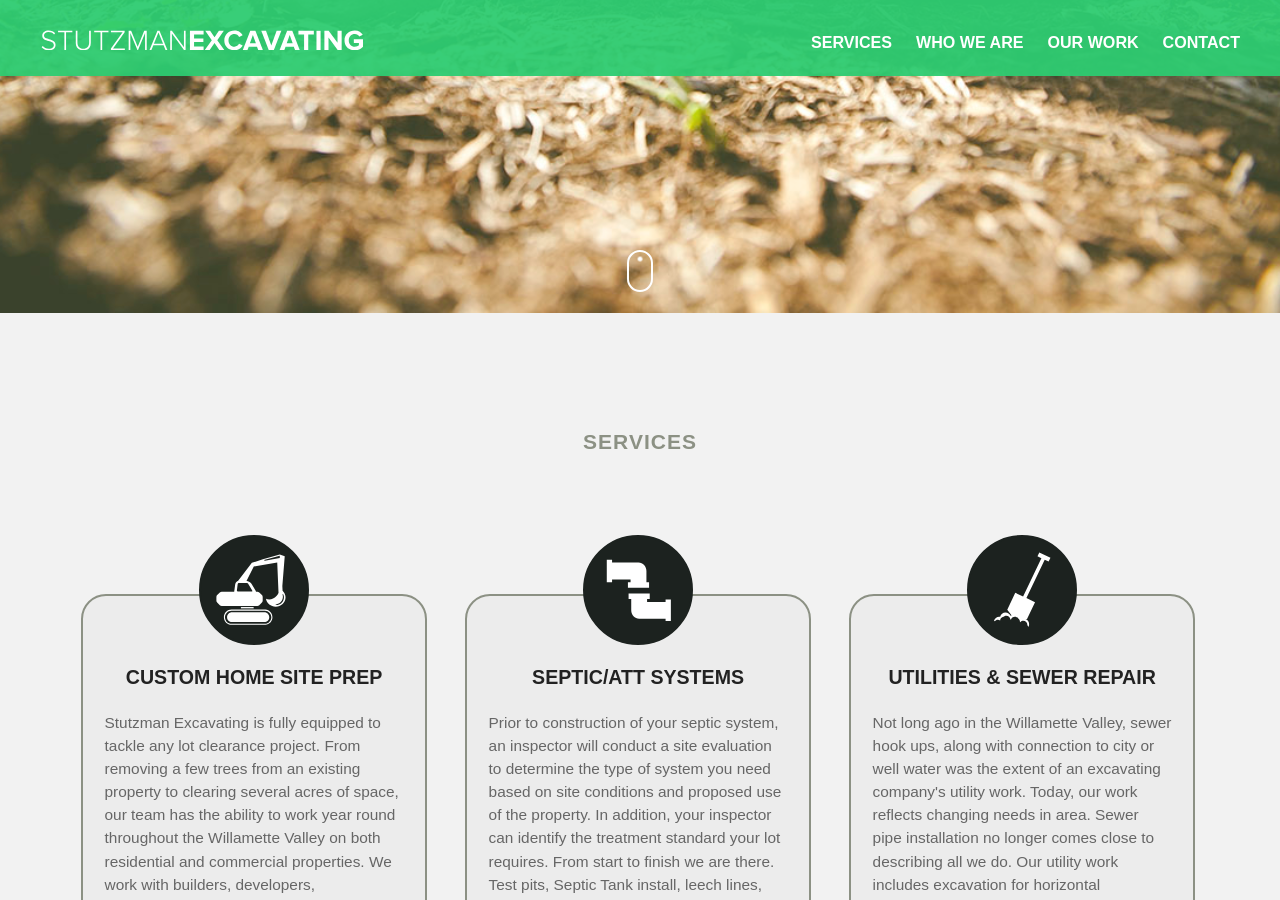
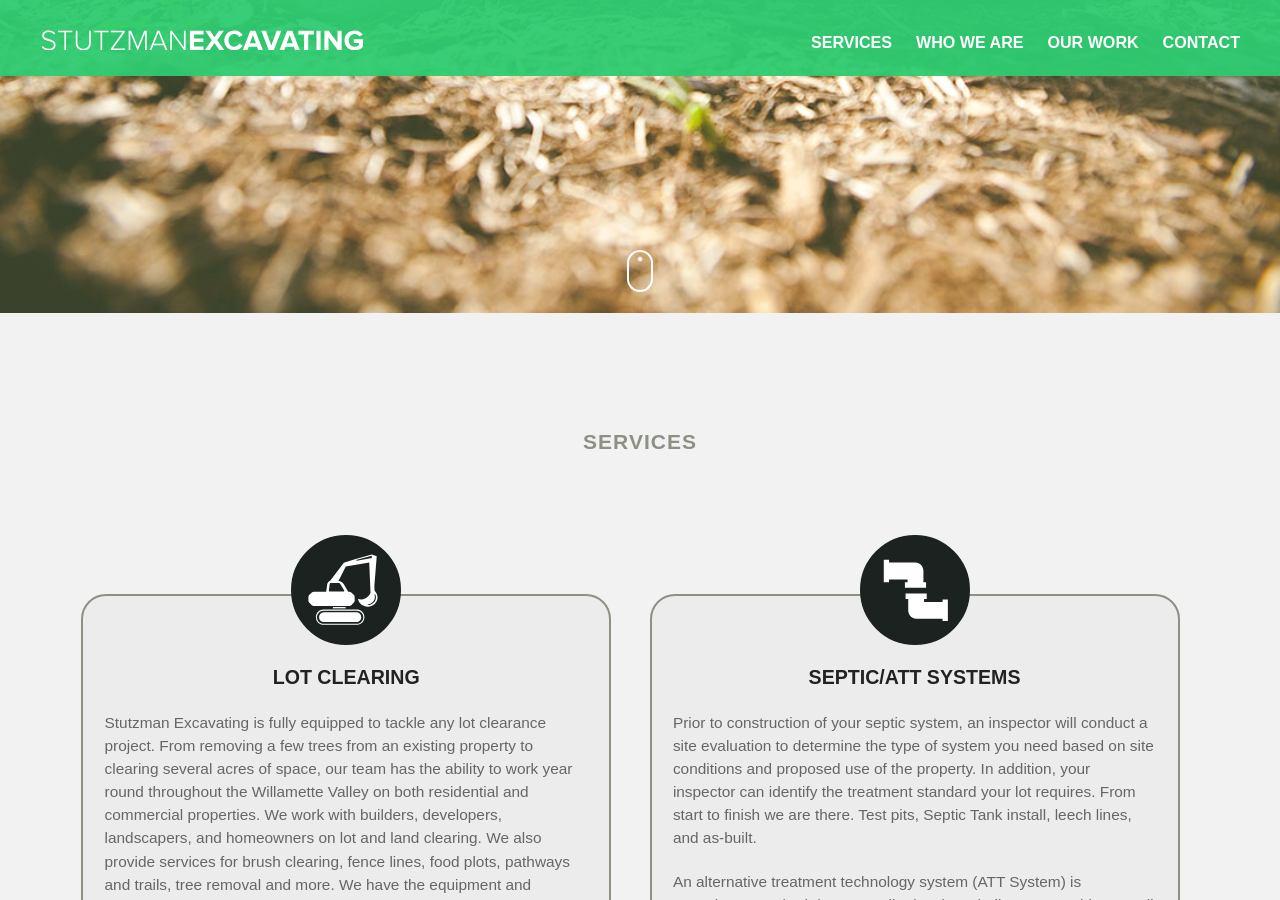
Before and after one commit to ImTylerPorter/thestutzman, a Jekyll site: the page built from index.html, in a window 1280 px wide and 900 px high, scrolled down 587 px. Built offline with Jekyll 4.4.1, drawn with Linux system fonts in a browser that asks for light colours; nearby versions of some CDN libraries; Markdown is read by kramdown in place of the engine named in the settings; some of the changed text lies outside the part shown.

Commit message:
Adding in another service item

```diff
--- a/_data/settings.yml
+++ b/_data/settings.yml
@@ -27,9 +27,10 @@
 #-------------------------------
 # Services Section
 services:
-- {title: Custom Home site prep, description: '<p>Stutzman Excavating is fully equipped to tackle any lot clearance project. From removing a few trees from an existing property to clearing several acres of space, our team has the ability to work year round throughout the Willamette Valley on both residential and commercial properties. We work with builders, developers, landscapers, and homeowners on lot and land clearing. We also provide services for brush clearing, fence lines, food plots, pathways and trails, tree removal and more. We have the equipment and experience to clear, transform, and prepare any property.</p>', icon: 'icon-dig.svg'}
+- {title: Lot Clearing, description: '<p>Stutzman Excavating is fully equipped to tackle any lot clearance project. From removing a few trees from an existing property to clearing several acres of space, our team has the ability to work year round throughout the Willamette Valley on both residential and commercial properties. We work with builders, developers, landscapers, and homeowners on lot and land clearing. We also provide services for brush clearing, fence lines, food plots, pathways and trails, tree removal and more. We have the equipment and experience to clear, transform, and prepare any property.</p>', icon: 'icon-dig.svg'}
 - {title: SEPTIC/ATT SYSTEMS, description: '<p>Prior to construction of your septic system, an inspector will conduct a site evaluation to determine the type of system you need based on site conditions and proposed use of the property. In addition, your inspector can identify the treatment standard your lot requires. From start to finish we are there. Test pits, Septic Tank install, leech lines, and as-built.</p><p>An alternative treatment technology system (ATT System) is sometimes required due to smaller lot size, shallow water tables or soil limitations. We have multiple options to fit your needs and budget including UV systems.</p>', icon: 'icon-pipe.svg'}
 - {title: 'UTILITIES & SEWER REPAIR', description: "<p>Not long ago in the Willamette Valley, sewer hook ups, along with connection to city or well water was the extent of an excavating company's utility work. Today, our work reflects changing needs in area. Sewer pipe installation no longer comes close to describing all we do. Our utility work includes excavation for horizontal geothermal systems for homes and businesses. We do surface preparation for pervious concrete and asphalt and we're creating retention ponds and rain gardens to manage storm water</p>", icon: 'icon-shovel.svg'}
+- {title: 'UTILITIES & SEWER REPAIR', description: "<p>Not long ago in the Willamette Valley, sewer hook ups, along with connection to city or well water was the extent of an excavating company's utility work. Today, our work reflects changing needs in area. Sewer pipe installation no longer comes close to describing all we do. Our utility work includes excavation for horizontal geothermal systems for homes and businesses. We do surface preparation for pervious concrete and asphalt and we're creating retention ponds and rain gardens to manage storm water</p>", icon: 'icon-house.svg'}
 
 #-------------------------------
 # Our Work Section
--- a/assets/css/3-modules/services.sass
+++ b/assets/css/3-modules/services.sass
@@ -7,7 +7,7 @@
 			margin-bottom: 4em
 		.service-item
 			vertical-align: top
-			width: 30%
+			width: 46%
 			padding: 1.85%
 			margin: 4em 1.5%
 			background: darken($off-white, 2.5%)
```
Also changed, not shown: assets/css/main.css, assets/img/icon-house.svg (added).
